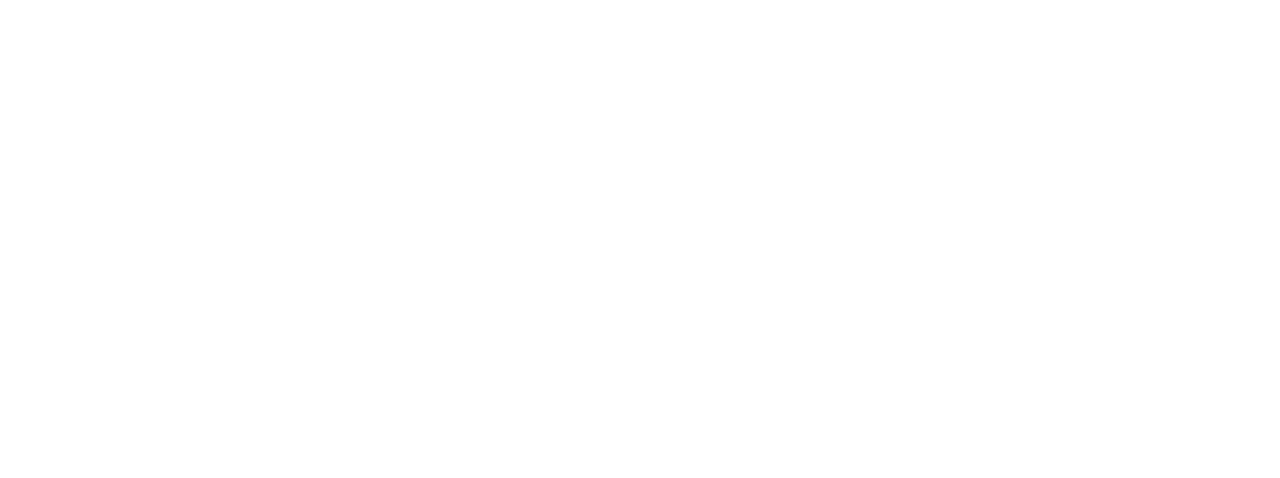
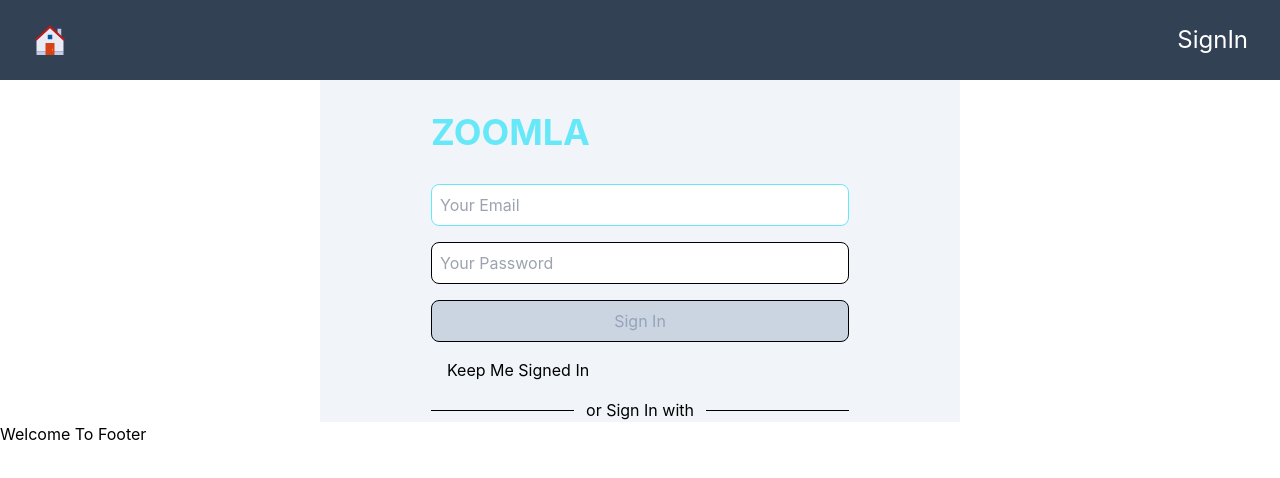
Before and after one commit to nagimuddin/Sign-In, a React (Create React App) app: page /sign-in in a window 1280 px wide. Before the commit this address had no page. Shown: the top 478 px of the page. Built offline with nearby package versions, Linux system fonts and the light colour scheme.

Commit message:
sign in page update

```diff
--- a/package.json
+++ b/package.json
@@ -9,6 +9,7 @@
     "@testing-library/user-event": "^13.5.0",
     "react": "^18.2.0",
     "react-dom": "^18.2.0",
+    "react-icons": "^4.4.0",
     "react-router-dom": "^6.3.0",
     "react-scripts": "5.0.1",
     "web-vitals": "^2.1.4"
--- a/src/App.js
+++ b/src/App.js
@@ -4,13 +4,19 @@
   Route,
 } from "react-router-dom";
 import Home from './Page/Home';
+import SignIn from './Page/SignIn';
+import Header from './Shared/Header';
+import Footer from './Shared/Footer';
 
 function App() {
   return (
-    <div className="App">
+    <div>
+      <Header></Header>
       <Routes>
       <Route path="/" element={<Home></Home>}></Route>
+      <Route path="/sign-in" element={<SignIn></SignIn>}></Route>
       </Routes>
+      <Footer></Footer>
     </div>
   );
 }
--- a/src/Page/Home.js
+++ b/src/Page/Home.js
@@ -1,10 +1,11 @@
 import React from 'react'
-import Header from '../Shared/Header';
+import { Button } from "@material-tailwind/react";
 
 function Home() {
     return (
         <div>
-            <Header></Header>
+            <h1>Welcom to Home</h1>
+            <Button>Button</Button>
         </div>
     )
 }
--- a/src/Page/SignIn.js
+++ b/src/Page/SignIn.js
@@ -1,11 +1,42 @@
-import React from 'react'
+import React from "react";
 
 const SignIn = () => {
   return (
-    <div>
+    <div className="section grid justify-center bg-slate-100 w-1/2 m-auto">
+      <div>
+        <h1 className="text-4xl font-bold text-cyan-300 py-8">ZOOMLA</h1>
+      </div>
+      <div>
+        <form className="grid gap-4">
+          <input
+            className="border border-cyan-300 rounded-lg py-2 pl-2 pr-40"
+            type="text"
+            name="email"
+            placeholder="Your Email"
+            required
+          />
+          <input
+            className="border border-black rounded-lg py-2 pl-2 pr-40"
+            type="text"
+            name="password"
+            placeholder="Your Password"
+            required
+          />
+          <button className="border border-black rounded-lg bg-slate-300 py-2 text-slate-400">
+            Sign In
+          </button>
+        </form>
+        <div className="check-box m-4">
+            <p>Keep Me Signed In</p>
+        </div>
+         <div className="flex justify-center items-center gap-3">
+        <hr className="w-full h-[1px] bg-black border-none" />
+        <h2 className="shrink-0">or Sign In with</h2>
+        <hr className="w-full h-[1px] bg-black border-none" />
+      </div>
+      </div>
+    </div>
+  );
+};
 
-    </div>
-  )
-}
-
-export default SignIn
+export default SignIn;
--- /dev/null
+++ b/src/Shared/Footer.js
@@ -0,0 +1,11 @@
+import React from 'react';
+
+const Footer = () => {
+  return (
+    <div>
+      <h2>Welcome To Footer</h2>
+    </div>
+  );
+}
+
+export default Footer;
--- a/src/Shared/Header.js
+++ b/src/Shared/Header.js
@@ -1,9 +1,12 @@
 import React from 'react';
+import { Link } from "react-router-dom";
+import { FcHome } from "react-icons/fc";
 
 const Header = () => {
   return (
-    <nav className='h-20 bg-slate-700 text-white flex items-center'>
-        <p className='italic hover:not-italic text-2xl'>SignIn</p>
+    <nav className='h-20 bg-slate-700 text-white flex items-center justify-between'>
+        <Link to='/' className='pl-8'><FcHome className='text-4xl'/></Link>
+        <Link to="/sign-in"><p className='hover:italic text-2xl pr-8'>SignIn</p></Link>
     </nav>
   );
 }
```
Also changed, not shown: 1 other file (tests, documents, lock files or other folders).
